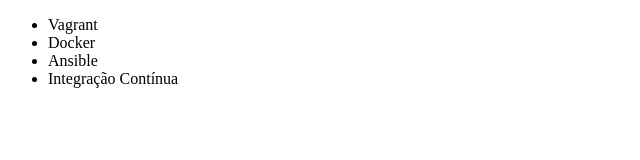
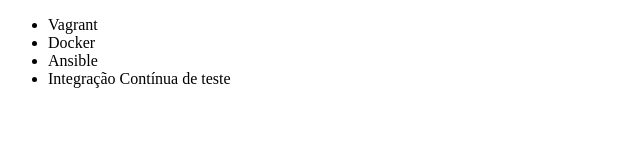
Before and after one commit to janairacs/alura-git, a plain HTML site: page index.html in a window 1280 px wide. Shown: the full height of the page, 0-640 px from the left. Drawn offline with Linux system fonts and the light colour scheme.

Commit message:
modificação de escrita

```diff
--- a/index.html
+++ b/index.html
@@ -8,10 +8,7 @@
 		<li>Vagrant</li>
 		<li>Docker</li>
 		<li>Ansible</li>
-        <li>Integração Contínua</li>
-
-
-
+        <li>Integração Contínua de teste</li>
 	</ul>
 
 </body>
```
